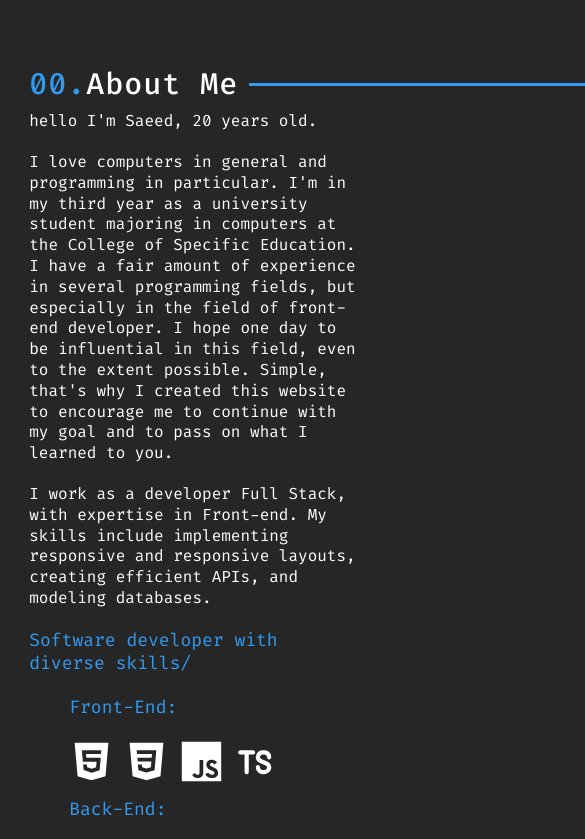
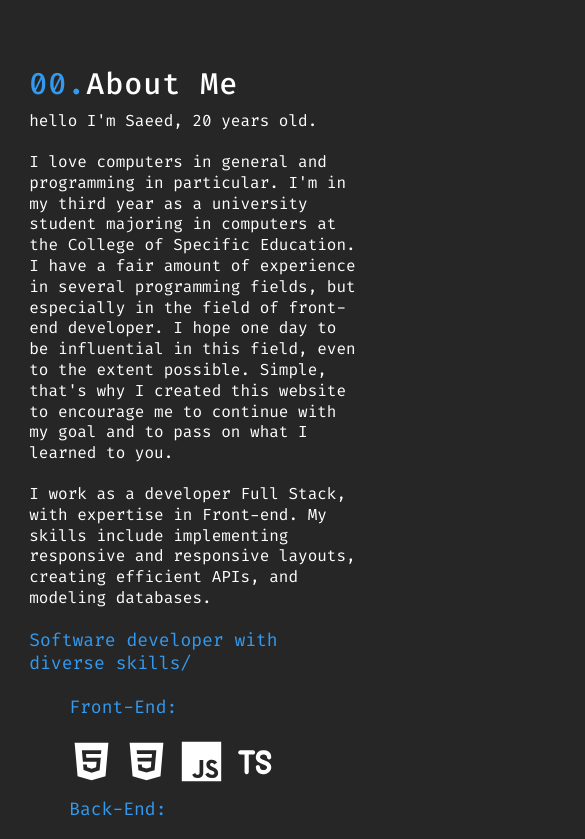
Before and after one commit to saeeedhany/portfolio_v3.0.0, a plain HTML site: page index.htm in a window 390 px wide. Shown: the part 979-1818 px from the top of the page, 585 px wide, since content can reach past the window. Drawn offline with Linux system fonts and the light colour scheme.

Commit message:
fix another esseu

```diff
--- a/css/mediaQuery.css
+++ b/css/mediaQuery.css
@@ -43,6 +43,9 @@
 
     .bottom-links .bottom-links-content a:hover {
         transform: translateX(0);
+    }
+    .about .about-content .about-title p:after {
+        display: none;
     }
 }
 @media only screen and (max-width: 700px){
```
